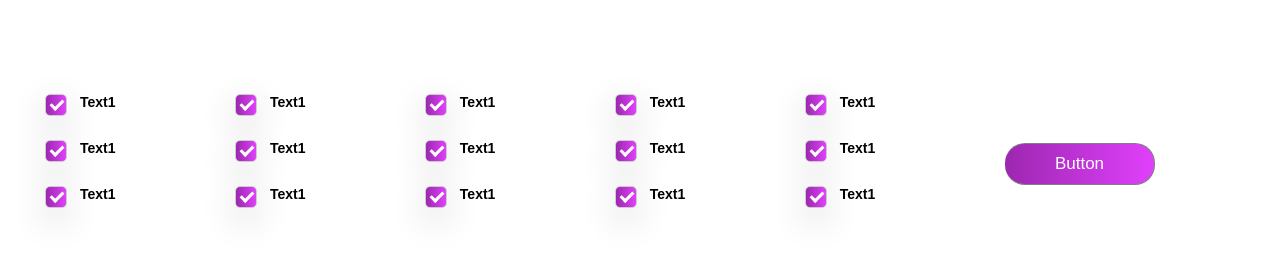
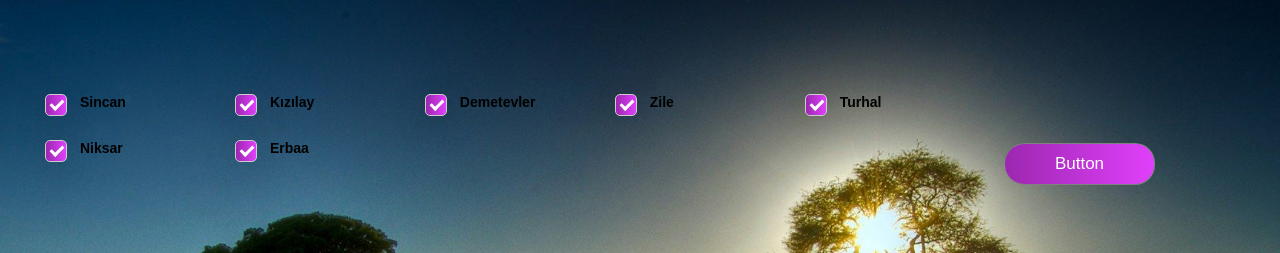
Before and after one commit to ahlas/glck, a Django app: template gezi/templates/resultPage.html in a window 1280 px wide. Shown: the top 253 px of the page. Run offline with Django 3.2, Linux system fonts and the light colour scheme; the template is opened without the code that fills it: values that come from a table or form of the project are taken from there, others are empty; data comes from the database, SQL or seed files in the repository; both versions use the stored data as it was after the commit; some libraries are stand-ins or nearby versions.

Commit message:
Map HTML düzenlendi ve SQL den veriler alınarak islem yapiliyor

```diff
--- a/gezi/templates/resultPage.html
+++ b/gezi/templates/resultPage.html
@@ -6,7 +6,7 @@
 </head>
 <style>
  body {
-  /*      background:url(modern-technological-elements-with-transparent-background/7108.jpg) no-repeat center center fixed;
+        background:url(static/images/background.jpg) no-repeat center center fixed;
 	color:#000;
 	background-size: cover;
 	 -webkit-background-size: cover;
@@ -279,7 +279,7 @@ h1{
 
 
 .maps_container{
-  padding-top: 10%;
+  padding-top: 3%;
   width: 100%;
   margin: 0 auto;
 }
@@ -391,98 +391,18 @@ h1{
    <div class="row">
       <div class="col-9 col-s-12">
 
-        <div class="col-s-12 col-2" >
-            <label class="container">Text1
-            <input type="checkbox" checked="checked">
-            <span class="checkmark"></span>
-            </label>
-        </div>
-        <div class="col-s-12 col-2">
-            <label class="container">Text1
-            <input type="checkbox" checked="checked">
-            <span class="checkmark"></span>
-            </label>
-        </div>
-        <div class="col-s-12 col-2">
-            <label class="container">Text1
-            <input type="checkbox" checked="checked">
-            <span class="checkmark"></span>
-            </label>
-        </div>
-        <div class="col-s-12 col-2">
-            <label class="container">Text1
-            <input type="checkbox" checked="checked">
-            <span class="checkmark"></span>
-            </label>
-        </div>
-
-        <div class="col-s-12 col-2">
-            <label class="container">Text1
-            <input type="checkbox" checked="checked">
-            <span class="checkmark"></span>
-            </label>
-        </div>
-        <div class="col-s-12 col-2">
-            <label class="container">Text1
-            <input type="checkbox" checked="checked">
-            <span class="checkmark"></span>
-            </label>
-        </div>
-        <div class="col-s-12 col-2">
-            <label class="container">Text1
-            <input type="checkbox" checked="checked">
-            <span class="checkmark"></span>
-            </label>
-        </div>
-        <div class="col-s-12 col-2">
-            <label class="container">Text1
-            <input type="checkbox" checked="checked">
-            <span class="checkmark"></span>
-            </label>
-        </div>
-
-        <div class="col-s-12 col-2">
-            <label class="container">Text1
-            <input type="checkbox" checked="checked">
-            <span class="checkmark"></span>
-            </label>
-        </div>
-        <div class="col-s-12 col-2">
-            <label class="container">Text1
-            <input type="checkbox" checked="checked">
-            <span class="checkmark"></span>
-            </label>
-        </div>
-        <div class="col-s-12 col-2">
-            <label class="container">Text1
-            <input type="checkbox" checked="checked">
-            <span class="checkmark"></span>
-            </label>
-        </div>
-        <div class="col-s-12 col-2">
-            <label class="container">Text1
-            <input type="checkbox" checked="checked">
-            <span class="checkmark"></span>
-            </label>
-        </div>
-               <div class="col-s-12 col-2">
-            <label class="container">Text1
-            <input type="checkbox" checked="checked">
-            <span class="checkmark"></span>
-            </label>
-        </div>
-               <div class="col-s-12 col-2">
-            <label class="container">Text1
-            <input type="checkbox" checked="checked">
-            <span class="checkmark"></span>
-            </label>
-        </div>
-               <div class="col-s-12 col-2">
-            <label class="container">Text1
-            <input type="checkbox" checked="checked">
-            <span class="checkmark"></span>
-            </label>
-        </div>
+          {% if altSehirler %}
+                {% for altSehir in altSehirler %}
+                        <div class="col-s-12 col-2" >
+                            <label class="container">{{altSehir.yerAdi}}
+                            <input type="checkbox" checked="unchecked">
+                            <span class="checkmark"></span>
+                            </label>
+                        </div>
+                {% endfor %}
+         {% else %}
+            <h3>You dont have any permission</h3>
+        {% endif %}
 
     </div>
 
```
Also changed, not shown: gezi/post/TravelAlgorithm/src/travelAlgorithm.py (+15 -5 lines), gezi/post/views.py (+26 -9 lines), gezi/db.sqlite3, gezi/static/images/resultbackground.jpg (added).
